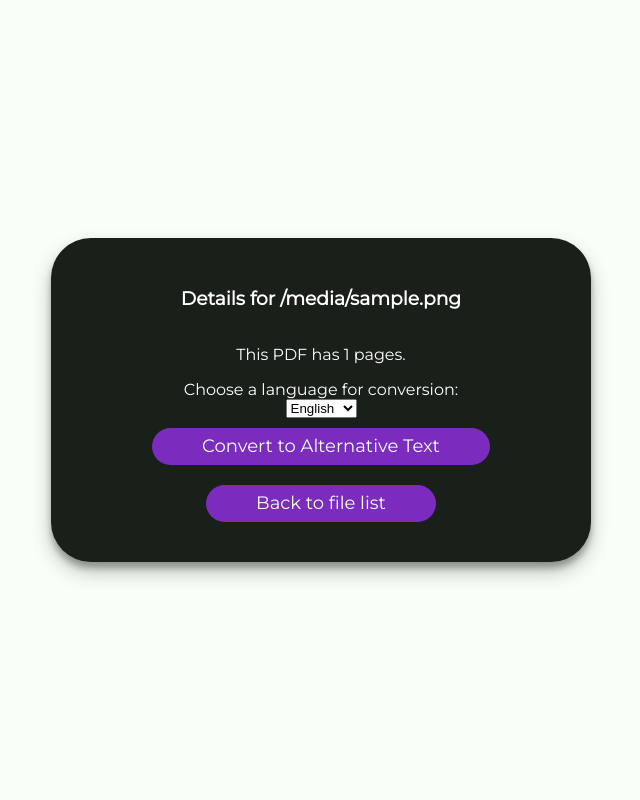
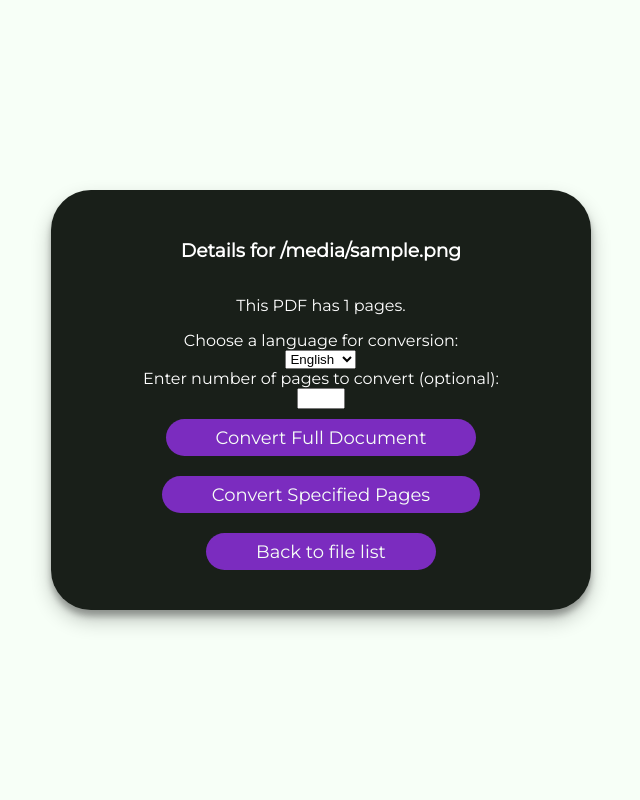
Before and after one commit to AltarisV/TRAIL-PDF, a Flask app: template templates/file_details.html in a window 1280 px wide. Shown: the whole page, without its empty margins (319-959 px from the left). Run offline with Flask 3, Linux system fonts and the light colour scheme; the template is opened without the code that fills it: most values are stand-ins (such as "Sample title", 1, 10 or a date in 2020).

Commit message:
Add function to only generate first n pages

```diff
--- a/app.py
+++ b/app.py
@@ -100,6 +100,55 @@ def convert_pdf(filename):
         flash('PDF successfully converted to alternative text.')
         current_app.logger.info(f"Conversion completed for {filename}")
         return save_texts(texts, filename, chosen_language)
+
+    except Exception as e:
+        flash(f'Error during conversion: {e}')
+        current_app.logger.error(f"Error during conversion for {filename}: {e}")
+        return redirect(url_for('file_details', filename=filename))
+
+
+@app.route('/convert_pdf_n_pages/<filename>', methods=['POST'])
+def convert_pdf_n_pages(filename):
+    current_app.logger.info(f"Starting conversion for {filename}")
+    file_path = os.path.join(app.config['UPLOAD_PATH'], filename)
+
+    # Retrieve the chosen language and number of pages from the form data
+    chosen_language = request.form.get('language', 'english')
+    num_pages = request.form.get('num_pages', type=int)
+
+    try:
+        current_app.logger.info(f"Converting first {num_pages} pages of PDF to images for {file_path}")
+        # Convert first 'num_pages' of PDF to images
+        all_images = convert_pdf_to_images(file_path)
+        images = all_images[:num_pages]
+        current_app.logger.info(f"Images generated for first {num_pages} pages: {images}")
+        # Send each image to the GPT-4 vision model
+        texts = []
+        for i, image in enumerate(images):
+            if i > 0:  # Introduce delay for all but the first image because of TPM (Tokens per Minute) Rate Limit
+                time.sleep(6)  # Sleep for 6 seconds
+            current_app.logger.info(f"Processing image {image} on page {i + 1}")
+
+            if chosen_language == "english":
+                text = send_image_to_gpt4_vision_english(image, page_number=i + 1)
+            elif chosen_language == "german":
+                text = send_image_to_gpt4_vision_german(image, page_number=i + 1)
+            else:
+                # Handle unexpected language choice
+                current_app.logger.error(f"Unsupported language choice: {chosen_language}")
+                flash(f'Unsupported language choice: {chosen_language}')
+                return redirect(url_for('file_details', filename=filename))
+
+            current_app.logger.info(f"Received text: {text}")
+            texts.append(text)
+
+        # Save the received texts
+
+        flash('PDF successfully converted to alternative text.')
+        current_app.logger.info(f"Conversion completed for {filename}")
+        base_name, file_extension = os.path.splitext(filename)
+        modified_filename = f"{base_name}_first_{num_pages}_pages{file_extension}"
+        return save_texts(texts, modified_filename, chosen_language)
 
     except Exception as e:
         flash(f'Error during conversion: {e}')
--- a/templates/file_details.html
+++ b/templates/file_details.html
@@ -63,6 +63,7 @@
                   enctype="multipart/form-data"
                   action="{{ url_for('convert_pdf', filename=filename) }}"
                   method="post"
+                  id="conversionForm"
           >
               <h3>Details for {{ filename }}</h3>
               <p>This PDF has {{ page_count }} pages.</p>
@@ -75,16 +76,35 @@
                   <!-- Add other languages as needed -->
               </select>
 
+              <!-- Input for number of pages (optional) -->
+              <label for="num_pages">Enter number of pages to convert (optional):</label>
+              <input type="number" name="num_pages" id="num_pages" min="1" max="{{ page_count }}">
+
+              <!-- Button to convert the full document -->
               <input
                       class="upload-button"
                       type="submit"
-                      value="Convert to Alternative Text"
+                      value="Convert Full Document"
               />
+
+              <!-- Button to convert specified number of pages -->
+              <button type="button" class="upload-button" onclick="submitPartialConversion()">
+                  Convert Specified Pages
+              </button>
+
               <button class="upload-button">
                   <a href="{{ url_for('index') }}">Back to file list</a>
               </button>
           </form>
       </div>
   </div>
+
+  <script>
+      function submitPartialConversion() {
+          var form = document.getElementById('conversionForm');
+          form.action = "{{ url_for('convert_pdf_n_pages', filename=filename) }}";
+          form.submit();
+      }
+  </script>
   </body>
 </html>
```
